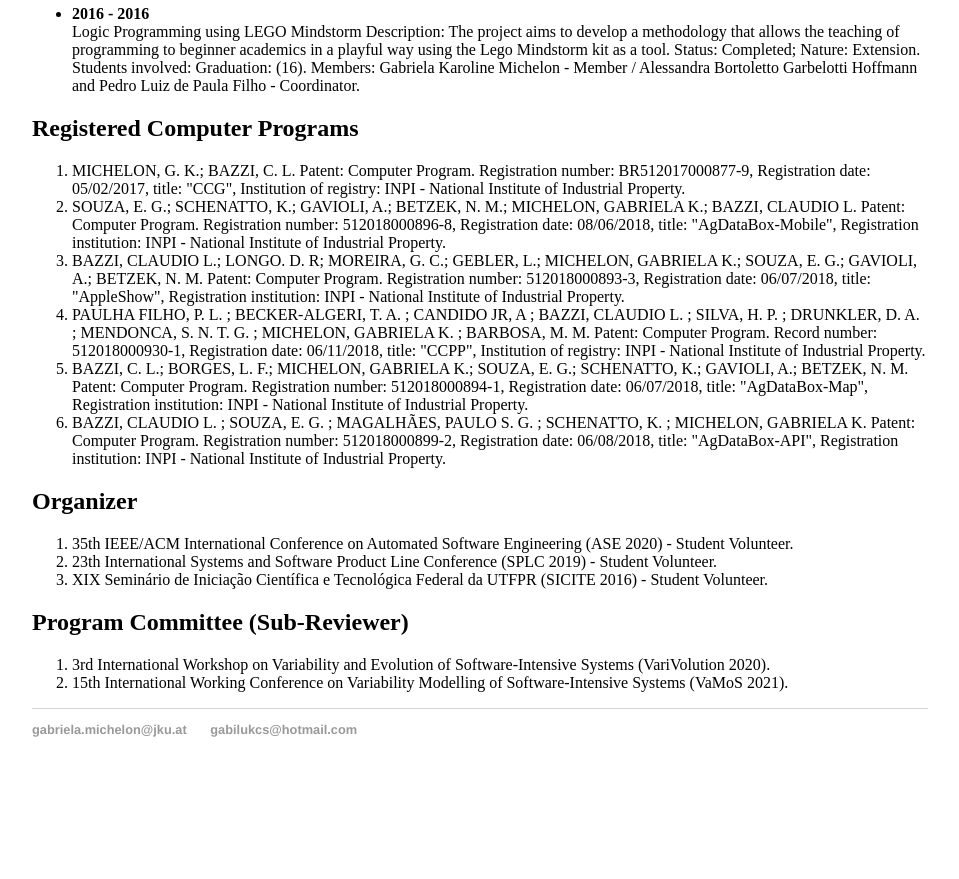
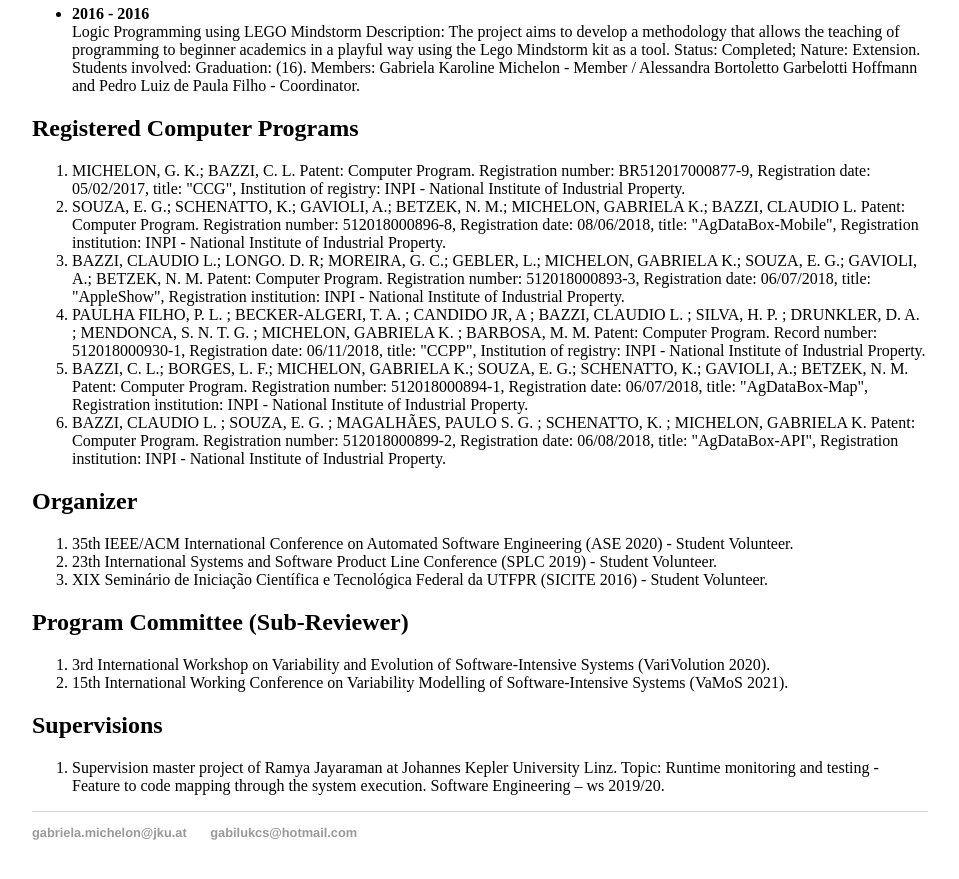
Before and after one commit to GabrielaMichelon/gabrielamichelon.github.io, a Jekyll site: the page built from cv/index.html, in a window 1280 px wide and 900 px high, scrolled down 1784 px. Shown: the top 879 px of the window, without its empty margins (160-1119 px from the left). Built offline with Jekyll 4.4.1, drawn with Linux system fonts in a browser that asks for light colours; before the commit the page ends 2581 px from its top, so only the background shows below that.

Commit message:
Update index.html

```diff
--- a/cv/index.html
+++ b/cv/index.html
@@ -117,4 +117,10 @@
 						<li>3rd International Workshop on Variability and Evolution of Software-Intensive Systems (VariVolution 2020).</li>
 						<li>15th International Working Conference on Variability Modelling of Software-Intensive Systems (VaMoS 2021).</li>
 		</ol>
+
+		<h2>Supervisions</h2>
+
+		<ol>
+			<li>Supervision master project of Ramya Jayaraman at Johannes Kepler University Linz. Topic: Runtime monitoring and testing - Feature to code mapping through the system execution. Software Engineering – ws 2019/20. </li>
+		</ol>
 	</div>
```
